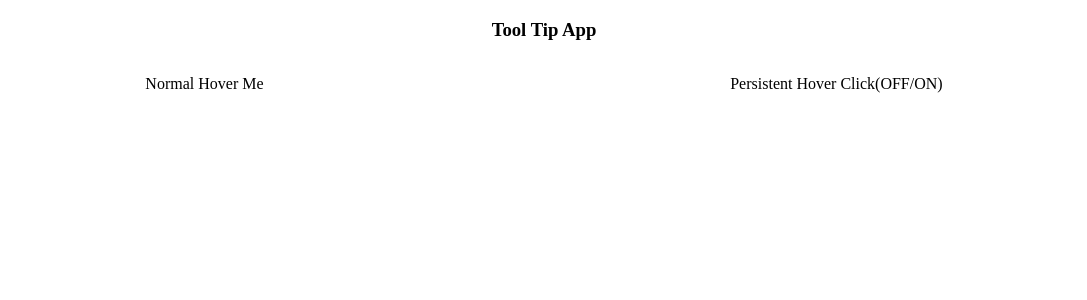
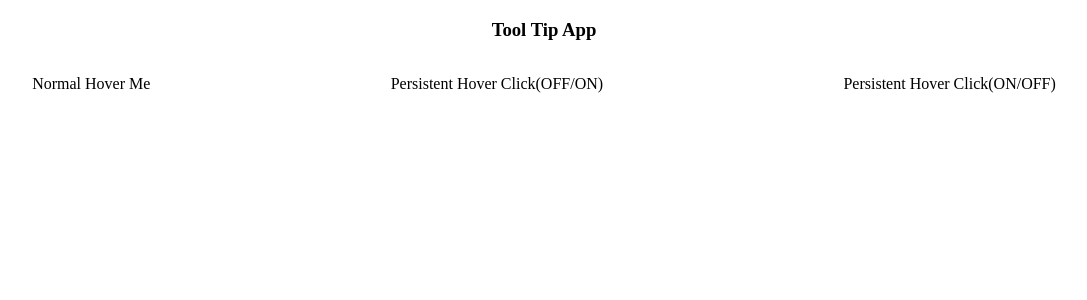
Before and after one commit to tenso2006/TooltipFeature, a React app: page / in a window 1280 px wide. Shown: the top 300 px of the page, without its empty margins (96-1183 px from the left). Built offline with nearby package versions, Linux system fonts and the light colour scheme.

Commit message:
3 tooltips working. added _hover(ON/OFF) with click to persist.

```diff
--- a/containers/App.js
+++ b/containers/App.js
@@ -5,7 +5,8 @@ export default class App extends Component {
   constructor (props) {
     super (props);
     this.state = {
-      hover: false
+      hover: false,
+      wasClicked: false
     }
   }
 
@@ -19,10 +20,10 @@ export default class App extends Component {
       hover: false
     })
   }
-  onClick = (hover) => {
-    console.log(hover)
+  onClick = (hover, wasClicked) => {
     this.setState({
-      hover: !hover
+      hover: !hover,
+      wasClicked: !wasClicked
     })
   }
 
@@ -35,7 +36,7 @@ export default class App extends Component {
       display: 'flex',
       justifyContent: 'space-around'
     }
-    if (this.state.hover) {
+    if (this.state.wasClicked || this.state.hover) {
       hoverStyle = {
         backgroundColor: 'blue',
         color: 'white'
@@ -72,23 +73,24 @@ export default class App extends Component {
               >
                 Normal Hover Me
             </a>
-            {this.state.hover ?
-              <div style={tooltipStyle}>Hi There!!! I have been hovered :)</div>
-              :
-              <div />
-            }
+            {this.state.hover ? <div style={tooltipStyle}>Hi There!!! I have been hovered :)</div> : <div /> }
           </div>
           <div>
-          <a style={hoverStyle}
-            onMouseEnter={()=>this.onMouseEnter()}
-            onClick={()=>this.onClick(this.state.hover)}>
-              Persistent Hover Click(OFF/ON)
-          </a>
-          {this.state.hover ?
-            <div style={tooltipStyle}>Hi There!!! I have been hovered :)</div>
-            :
-            <div />
-          }
+            <a style={hoverStyle}
+              onMouseEnter={()=>this.onMouseEnter()}
+              onClick={()=>this.onClick(this.state.hover, true)}>
+                Persistent Hover Click(OFF/ON)
+            </a>
+            {this.state.hover ? <div style={tooltipStyle}>Hi There!!! I have been hovered :)</div> : <div /> }
+          </div>
+          <div>
+            <a style={hoverStyle}
+              onMouseEnter={()=>this.onMouseEnter()}
+              onMouseLeave={()=>this.onMouseLeave()}
+              onClick={()=>this.onClick(true, this.state.wasClicked)}>
+                Persistent Hover Click(ON/OFF)
+            </a>
+            { this.state.wasClicked || this.state.hover ? <div style={tooltipStyle}>Hi There!!! I have been hovered :)</div> : <div /> }
           </div>
         </div>
       </div>
```
